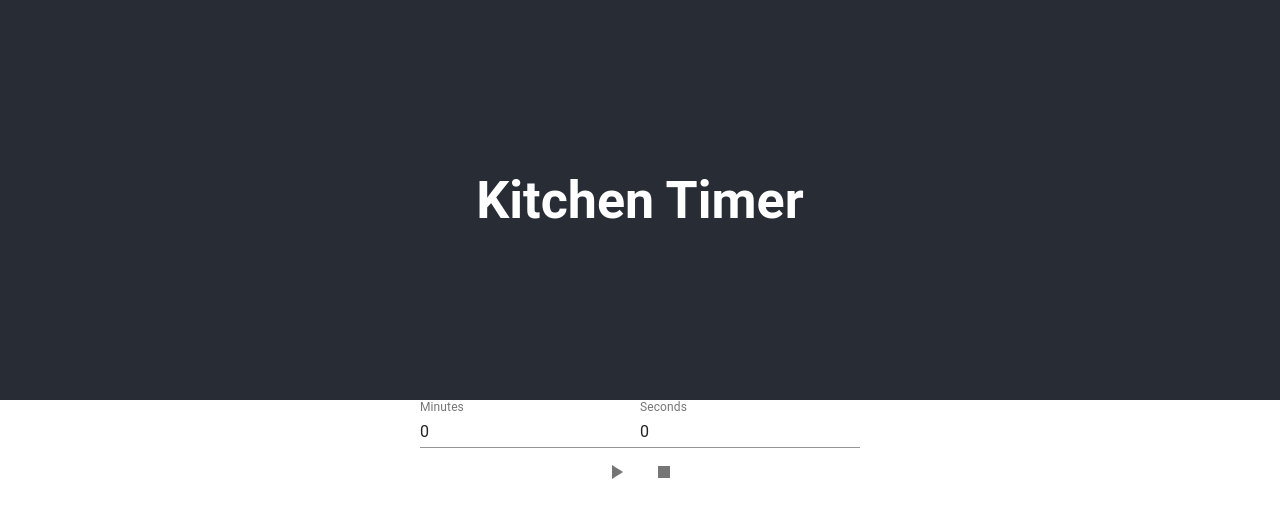
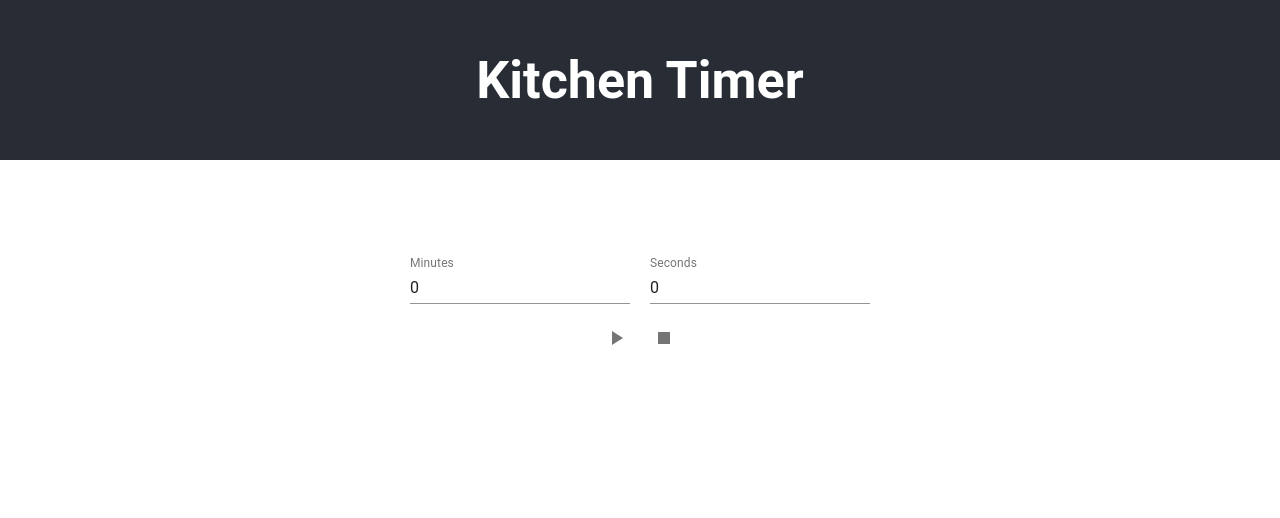
Before and after one commit to ajclaasen/kitchen-timer, a React (Create React App) app: page / in a window 1280 px wide. Shown: the top 518 px of the page. Built offline with nearby package versions, Linux system fonts and the light colour scheme.

Commit message:
Improve spacing of elements

```diff
--- a/src/App.css
+++ b/src/App.css
@@ -4,7 +4,7 @@
 
 .App-header {
   background-color: #282c34;
-  min-height: 50vh;
+  min-height: 20vh;
   display: flex;
   flex-direction: column;
   align-items: center;
@@ -13,6 +13,25 @@
   color: white;
 }
 
-.App-link {
-  color: #61dafb;
+.App-main {
+  min-height: 80vh;
 }
+
+.kitchen-timer {
+  margin-top: 12vh;
+}
+
+.kitchen-timer-input-container {
+  display: flex;
+  justify-content: center;
+}
+
+.kitchen-timer-time-field {
+  padding: 10px;
+}
+
+.kitchen-timer-controls {
+  display: flex;
+  justify-content: center;
+  padding: 10px;
+}
--- a/src/App.tsx
+++ b/src/App.tsx
@@ -11,7 +11,7 @@ function App() {
       <header className="App-header">
         <h1>Kitchen Timer</h1>
       </header>
-      <main>
+      <main className="App-main">
         <Container>
           <KitchenTimer />
         </Container>
--- a/src/UI/KitchenTimer.tsx
+++ b/src/UI/KitchenTimer.tsx
@@ -92,18 +92,22 @@ class KitchenTimer extends Component<KitchenTimerProps, KitchenTimerState>  {
 
   render() {
     return (
-      <div>
+      <div className="kitchen-timer">
+        <div className="kitchen-timer-input-container">
           <TimeInputAndDisplayContainer
             timeToDisplay={this.state.timeToDisplay}
             allowInput={!this.state.playing}
             onTimeInputChange={this.onInputChange}
           />
+        </div>
+        <div className="kitchen-timer-controls">
           <PlayPauseButton
             playing={this.state.playing}
             onClick={this.togglePlaying}
           />
           <StopButton onClick={this.reset} />
         </div>
+      </div>
     );
   };
 };
--- a/src/UI/PlayPauseButton.tsx
+++ b/src/UI/PlayPauseButton.tsx
@@ -16,7 +16,7 @@ const PlayPauseButton = ({playing=false, onClick}:PlayingAndOnClickButton) => {
   const icon = playing ? <PauseIcon /> : <PlayArrowIcon />;
 
   return (
-    <IconButton aria-label={ariaLabel} className='play-pause-button' onClick={onClick}>
+    <IconButton aria-label={ariaLabel} onClick={onClick}>
       {icon}
     </IconButton>
   )
--- a/src/UI/StopButton.tsx
+++ b/src/UI/StopButton.tsx
@@ -10,7 +10,7 @@ interface OnClickButton {
 
 const StopButton = ({onClick}:OnClickButton) => {
   return (
-    <IconButton aria-label='stop' className='stop-button' onClick={onClick}>
+    <IconButton aria-label='stop' onClick={onClick}>
       <StopIcon />
     </IconButton>
   )
--- a/src/UI/TimeDisplay.tsx
+++ b/src/UI/TimeDisplay.tsx
@@ -11,6 +11,7 @@ interface TimeDisplayProps {
 function TimeDisplay(props: TimeDisplayProps) {
   return (
     <form>
+      <span className="kitchen-timer-time-field">
         <TextField
           id="minutes-field"
           label="Minutes"
@@ -18,7 +19,8 @@ function TimeDisplay(props: TimeDisplayProps) {
           disabled={true}
           value={minutesOnClock(props.timeToDisplay)}
         />
-
+      </span>
+      <span className="kitchen-timer-time-field">
         <TextField
           id="seconds-field"
           label="Seconds"
@@ -26,6 +28,7 @@ function TimeDisplay(props: TimeDisplayProps) {
           disabled={true}
           value={secondsOnClock(props.timeToDisplay)}
         />
+      </span>
     </form>
   );
 }
--- a/src/UI/TimeInput.tsx
+++ b/src/UI/TimeInput.tsx
@@ -83,7 +83,7 @@ class TimeInput extends Component<TimeInputProps, TimeInputState> {
 
     return (
       <form autoComplete="off">
-
+        <span className="kitchen-timer-time-field">
           <TextField
             id="minutes-field"
             label="Minutes"
@@ -92,7 +92,8 @@ class TimeInput extends Component<TimeInputProps, TimeInputState> {
             value={this.state.minutes}
             onChange={this.handleMinutesChange}
           />
-
+        </span>
+        <span className="kitchen-timer-time-field">
           <TextField
             id="seconds-field"
             label="Seconds"
@@ -101,7 +102,7 @@ class TimeInput extends Component<TimeInputProps, TimeInputState> {
             value={this.state.seconds}
             onChange={this.handleSecondsChange}
           />
-
+        </span>
       </form>
     )
   }
--- a/src/UI/TimeInputAndDisplayContainer.tsx
+++ b/src/UI/TimeInputAndDisplayContainer.tsx
@@ -1,4 +1,4 @@
-import React, { Component } from 'react';
+import React from 'react';
 
 import TimeInput from './TimeInput';
 import TimeDisplay from './TimeDisplay';
```
Lines whose indentation alone changed are shown as unchanged.
